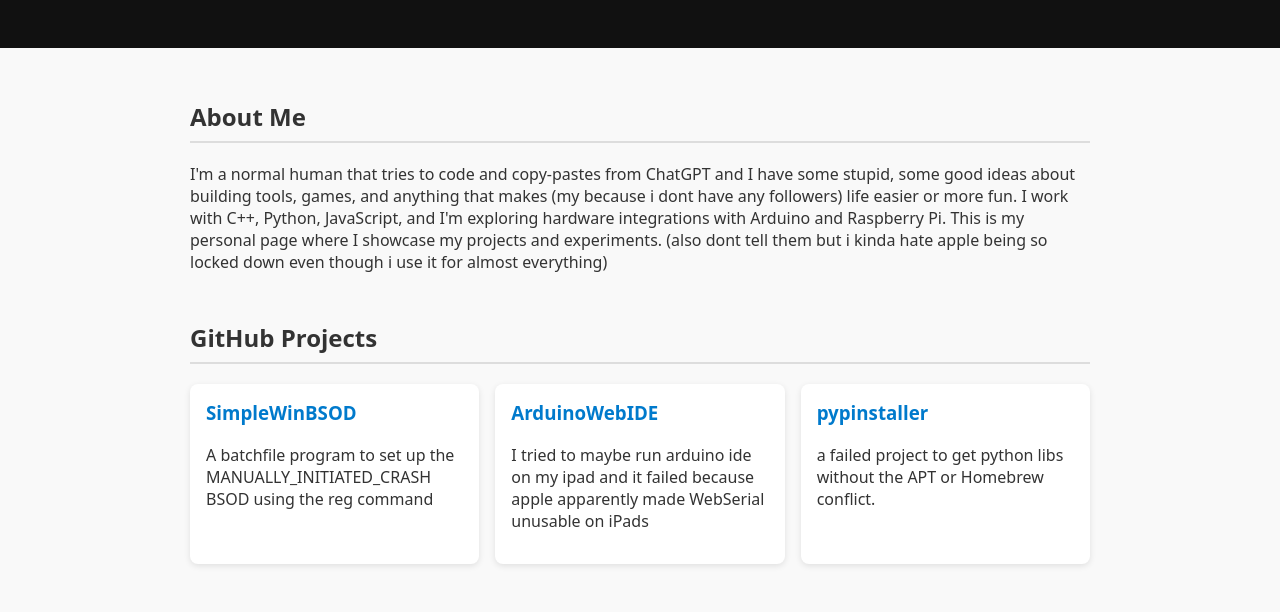
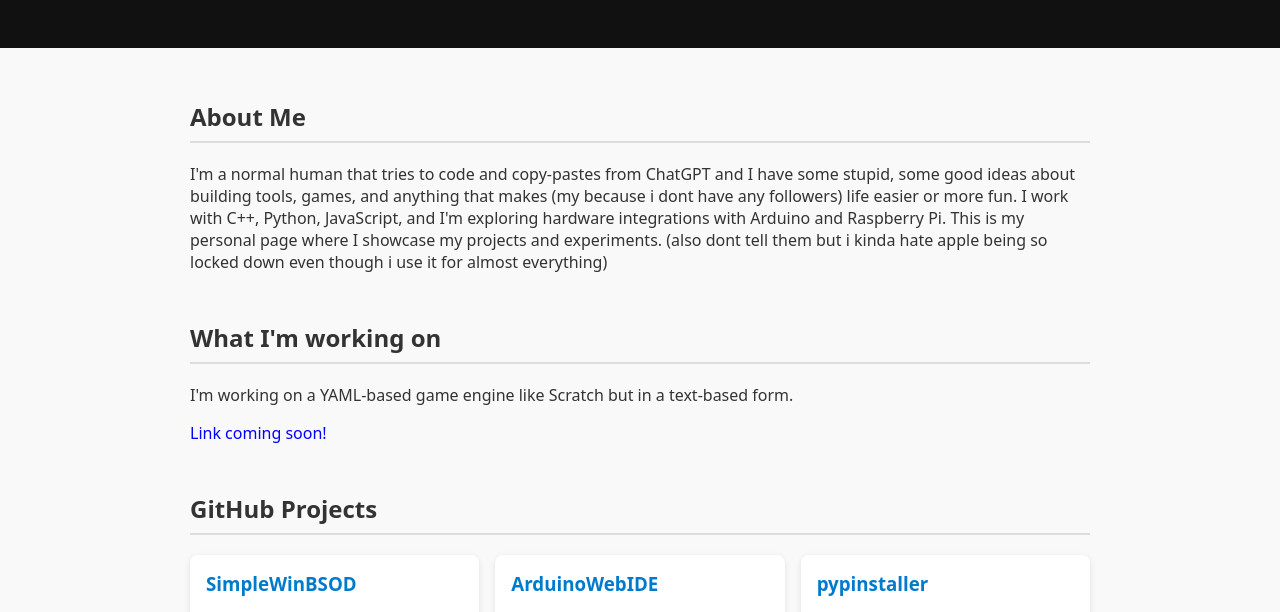
Before and after one commit to ApplePair111/applepair111.github.io, a plain HTML site: page index.html in a window 1280 px wide. Shown: the part 125-737 px from the top of the page. Drawn offline with Linux system fonts and the light colour scheme.

Commit message:
Update index.html

```diff
--- a/index.html
+++ b/index.html
@@ -69,6 +69,10 @@
       font-size: 0.9rem;
       color: #777;
     }
+    .comingsoon {
+      text-decoration: bold;
+      color: blue
+    }
   </style>
 </head>
 <body>
@@ -87,6 +91,11 @@
         This is my personal page where I showcase my projects and experiments.
         (also dont tell them but i kinda hate apple being so locked down even though i use it for almost everything)
       </p>
+    </section>
+    <section id="workon">
+      <h2>What I'm working on</h2>
+      <p>I'm working on a YAML-based game engine like Scratch but in a text-based form.</p>
+      <span class="comingsoon">Link coming soon!</span>
     </section>
 
     <section id="projects">
```
